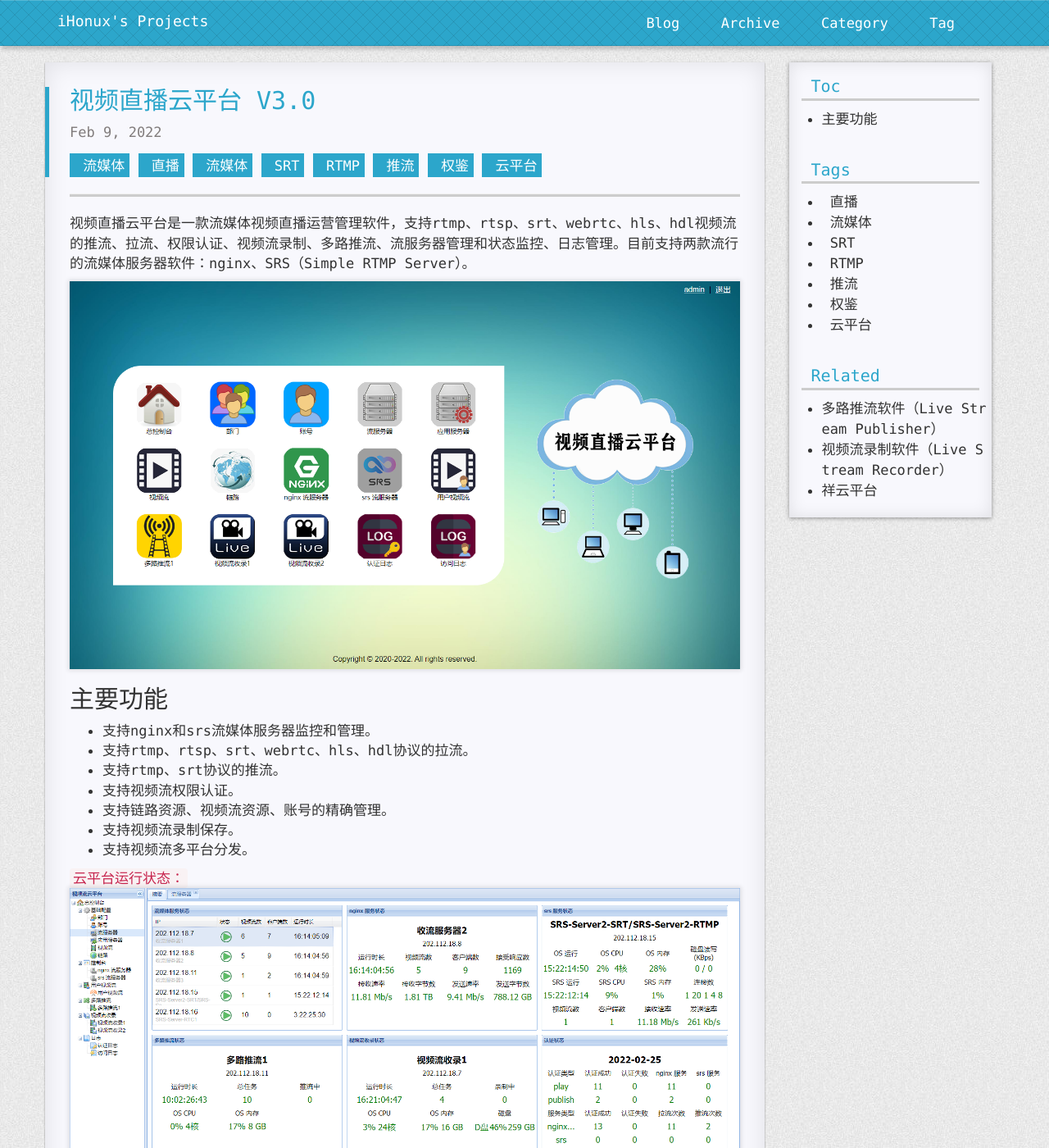
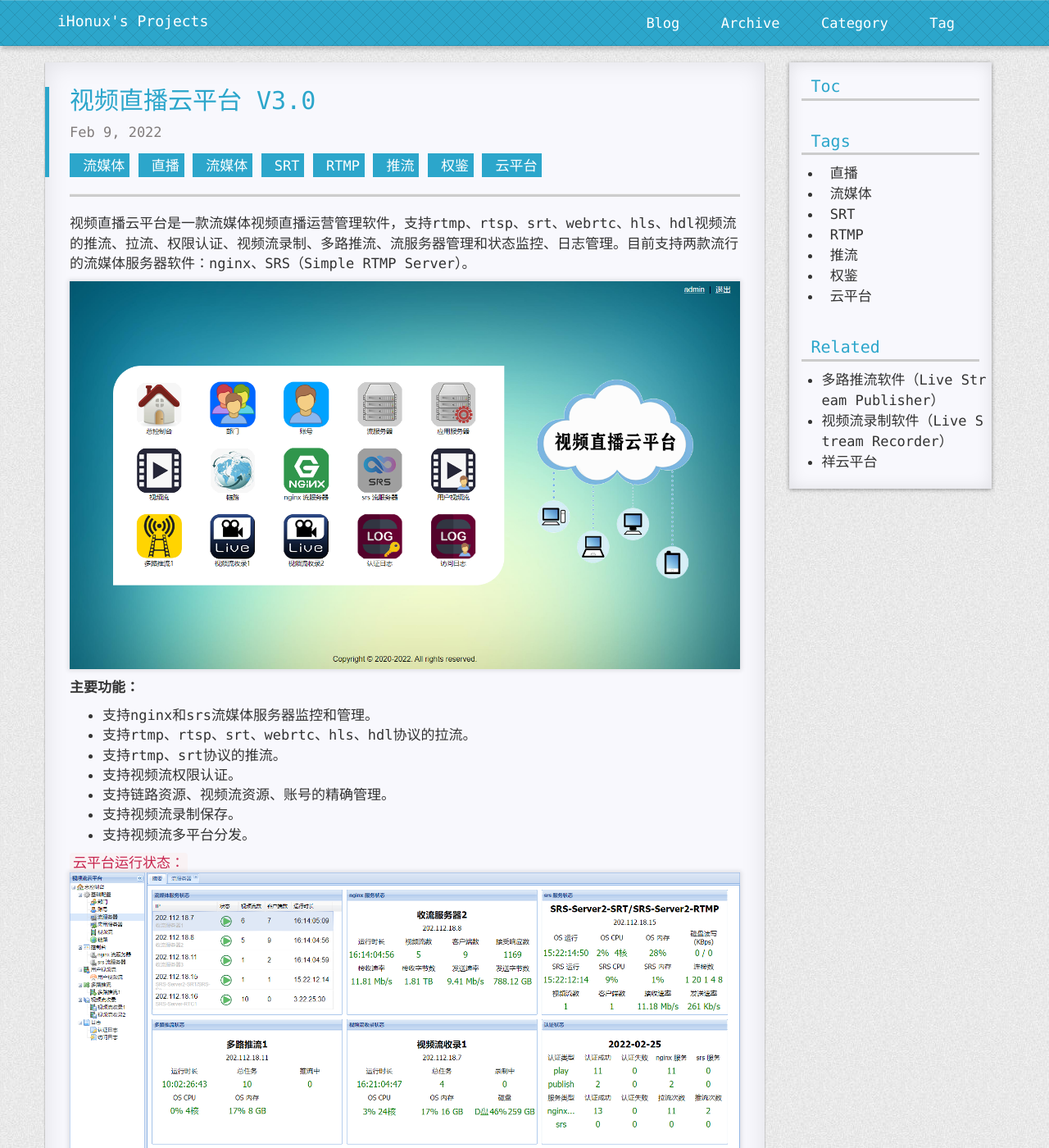
Before and after one commit to fxrj/fxrj.github.io, a Jekyll site: the page built from _posts/2022-02-09-x-cloud-30.md, in a window 1280 px wide and 1400 px high. Shown: the whole window at 82% size. Built offline with Jekyll 4.4.1, drawn with Linux system fonts in a browser that asks for light colours; nearby versions of some CDN libraries; comment, search, counter and statistics services are not loaded; a style sheet for code colours, icons or effects is not loaded.

Commit message:
Update 2022-02-09-x-cloud-30.md

```diff
--- a/_posts/2022-02-09-x-cloud-30.md
+++ b/_posts/2022-02-09-x-cloud-30.md
@@ -12,7 +12,8 @@
 
 ![视频直播云平台 V3.0][x-cloud-30]
 
-## 主要功能
+**主要功能：**
+
 - 支持nginx和srs流媒体服务器监控和管理。
 - 支持rtmp、rtsp、srt、webrtc、hls、hdl协议的拉流。
 - 支持rtmp、srt协议的推流。
```
